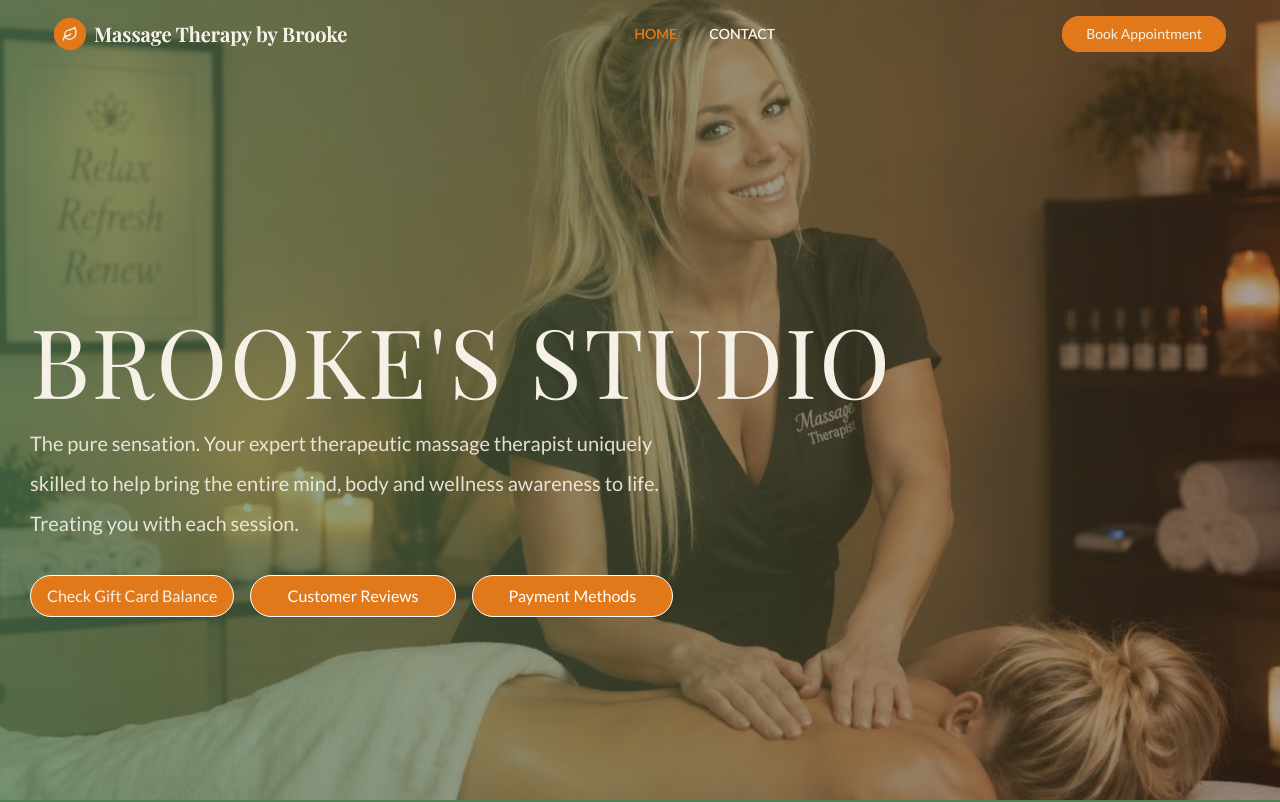
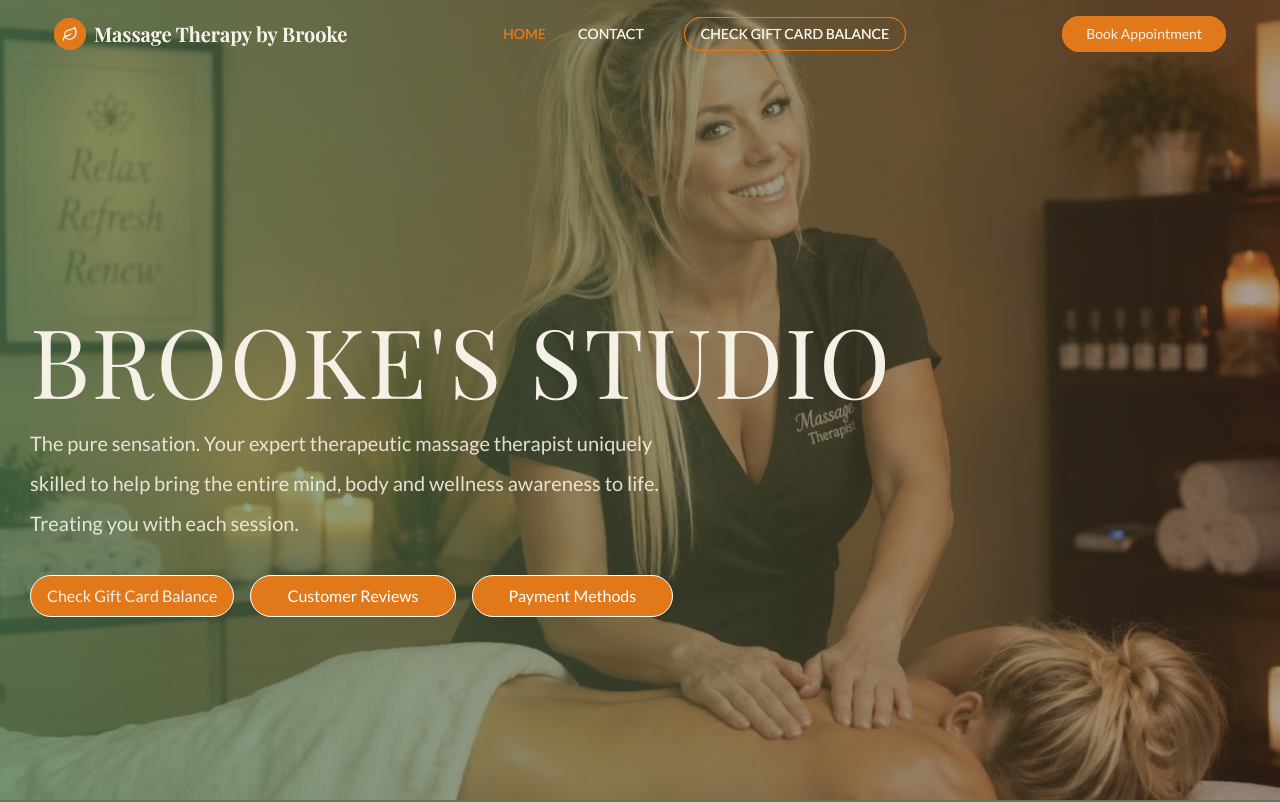
Before and after one commit to BrookeScott10/brooke-therapy, a Next.js app: page / in a window 1280 px wide. Shown: the top 802 px of the page. Built offline with nearby package versions, Linux system fonts and the light colour scheme; a web font is replaced by a local one.

Commit message:
Update website

```diff
--- a/src/components/layout/header.tsx
+++ b/src/components/layout/header.tsx
@@ -30,7 +30,7 @@ export default function Header() {
     // { name: "About", href: "/about" },
     // { name: "Services", href: "/services" },
     { name: "Contact", href: "/contact" },
-    // { name: "Check Gift Card Balance", href: "/gift-card-balance" },
+    { name: "Check Gift Card Balance", href: "/gift-card-balance" },
   ];
 
   const getTextColor = () => {
```
